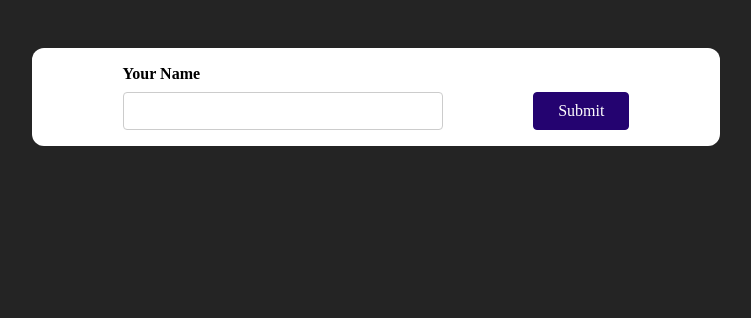
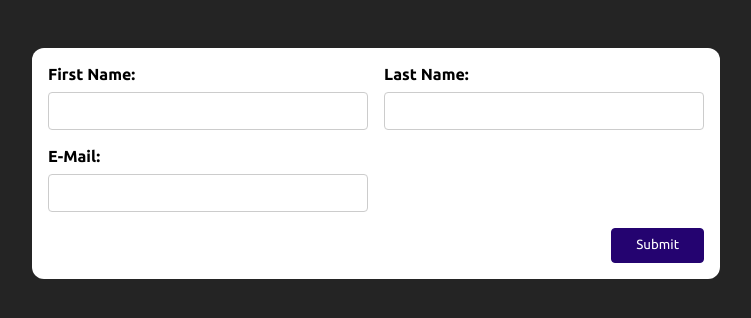
Before and after one commit to A1exEra/REACT, a React (Vite) app: page / in a window 1280 px wide. Shown: the top 318 px of the page, without its empty margins (264-1015 px from the left). Built offline with nearby package versions, Linux system fonts and the light colour scheme.

Commit message:
add custom hook

```diff
--- a/src/App.tsx
+++ b/src/App.tsx
@@ -1,14 +1,16 @@
 import { ThemeProvider } from 'styled-components';
 import GlobalStyle from './assets/styles/globalStyles';
 import theme from './assets/styles/theme';
-import SimpleInput from './components/SimpleInput';
+// import SimpleInput from './components/SimpleInput';
 import styled from 'styled-components';
+import BasicForm from './components/BasicForm';
 function App() {
   return (
     <Styled>
       <ThemeProvider theme={theme}>
         <GlobalStyle />
-        <SimpleInput />
+        {/* <SimpleInput /> */}
+        <BasicForm />
       </ThemeProvider>
     </Styled>
   );
--- a/src/components/BasicForm.tsx
+++ b/src/components/BasicForm.tsx
@@ -5,16 +5,22 @@ function BasicForm() {
     <Styled>
       <div className="control-group">
         <div className="form-control">
-          <label htmlFor="name">First Name</label>
+          <label htmlFor="name">
+            <p>First Name:</p>
+          </label>
           <input type="text" id="name" />
         </div>
         <div className="form-control">
-          <label htmlFor="name">Last Name</label>
+          <label htmlFor="name">
+            <p>Last Name: </p>
+          </label>
           <input type="text" id="name" />
         </div>
       </div>
       <div className="form-control">
-        <label htmlFor="name">E-Mail Address</label>
+        <label htmlFor="name">
+          <p>E-Mail:</p>
+        </label>
         <input type="text" id="name" />
       </div>
       <div className="form-actions">
@@ -25,22 +31,28 @@ function BasicForm() {
 }
 
 const Styled = styled.form`
+  .control-group {
+    display: flex;
+    column-gap: 1rem;
+    flex-wrap: wrap;
+    .form-control {
+      min-width: 15rem;
+      flex: 1;
+    }
+  }
+
   .form-control {
     margin-bottom: 1rem;
-  }
-
-  .form-control input,
-  .form-control label {
+    input,
+    label {
       display: block;
     }
-
-  .form-control label {
+    label {
       font-weight: bold;
       margin-bottom: 0.5rem;
     }
-
-  .form-control input,
-  .form-control select {
+    input,
+    select {
       font: inherit;
       padding: 0.5rem;
       border-radius: 4px;
@@ -48,46 +60,45 @@ const Styled = styled.form`
       width: 20rem;
       max-width: 100%;
     }
-
-  .form-control input:focus {
+    input:focus {
       outline: none;
       border-color: #240370;
       background-color: #e0d4fd;
     }
-
-  .control-group {
-    display: flex;
-    column-gap: 1rem;
-    flex-wrap: wrap;
-
-    .form-control {
-      min-width: 15rem;
-      flex: 1;
   }
-  }
-
   button {
-    font: inherit;
+    font-family: 'Ubuntu';
     background-color: #240370;
     color: white;
     border: 1px solid #240370;
     padding: 0.5rem 1.5rem;
     border-radius: 4px;
     cursor: pointer;
-
     &:hover,
     &:active {
       background-color: #33059e;
       border-color: #33059e;
     }
   }
-
   .form-actions {
     text-align: right;
-
     button {
       margin-left: 1rem;
     }
   }
+  .invalid {
+    input {
+      border: 1px solid #b40e0e;
+      background-color: #fddddd;
+      &:focus {
+        border-color: #ff8800;
+        background-color: #fbe8d2;
+      }
+    }
+  }
+  .error-text {
+    color: #b40e0e;
+    margin-bottom: 1rem;
+  }
 `;
 export default BasicForm;
--- a/src/components/SimpleInput.tsx
+++ b/src/components/SimpleInput.tsx
@@ -1,14 +1,73 @@
 import styled from 'styled-components';
+import useInput from './hooks/useInput';
 
+const emailPattern = /^[a-zA-Z0-9._-]+@[a-zA-Z0-9.-]+\.[a-zA-Z]{2,4}$/;
 function SimpleInput() {
+  //NAME INPUT CUSTOM HOOK
+  const {
+    value: enteredName,
+    valueIsValid: enteredNameIsValid,
+    hasError: nameInputHasError,
+    valueChangeHandler: nameInputChangeHandler,
+    inputBlurHandler: nameInputBlurHandler,
+    reset: resetNameInput,
+  } = useInput((value: string) => value.trim() !== '');
+  //EMAIL INPUT CUSTOM HOOK
+  const {
+    value: enteredEmail,
+    valueIsValid: enteredEmailIsValid,
+    hasError: emailInputHasError,
+    valueChangeHandler: emailInputChangeHandler,
+    inputBlurHandler: emailInputBlurHandler,
+    reset: resetEmailInput,
+  } = useInput((value: string) => emailPattern.test(value));
+  let isFormValid = false;
+  if (enteredNameIsValid && enteredEmailIsValid) {
+    isFormValid = true;
+  }
+  const formSubmissionHandler = (event: React.FormEvent<HTMLFormElement>) => {
+    event.preventDefault();
+    if (!enteredNameIsValid || !enteredEmailIsValid) {
+      return;
+    }
+    // nameInputRef.current!.value = ''; //DO NOT DO IT THIS WAY!!! DO NOT MDIRTECTLY MANIPULATE THE DOM, LEAVE IT TO REACT
+    resetNameInput();
+    resetEmailInput();
+  };
   return (
-    <Styled>
-      <div className="form-control">
-        <label htmlFor="name">Your Name</label>
-        <input type="text" id="name" />
+    <Styled onSubmit={formSubmissionHandler}>
+      <div className={`form-control ${nameInputHasError ? 'invalid' : ''}`}>
+        <label htmlFor="name">
+          <p>Your name: {enteredName}</p>
+        </label>
+        <input
+          type="text"
+          id="name"
+          onChange={nameInputChangeHandler}
+          onBlur={nameInputBlurHandler}
+          value={enteredName}
+        />
+        {nameInputHasError && <p className="error-text">Name is not valid!</p>}
+      </div>
+      <div className={`form-control ${emailInputHasError ? 'invalid' : ''}`}>
+        <label htmlFor="email">
+          <p>Your email: {enteredEmail}</p>
+        </label>
+        <input
+          type="email"
+          id="email"
+          onChange={emailInputChangeHandler}
+          onBlur={emailInputBlurHandler}
+          value={enteredEmail}
+        />
+        {emailInputHasError && (
+          <p className="error-text">Email is not valid!</p>
+        )}
       </div>
       <div className="form-actions">
-        <button>Submit</button>
+        <button disabled={!isFormValid}>
+          <p>Submit</p>
+        </button>
       </div>
     </Styled>
   );
@@ -16,57 +75,47 @@ function SimpleInput() {
 
 const Styled = styled.form`
   display: flex;
-  align-items: end;
-  justify-content: space-evenly;
-  form-control {
+  flex-direction: column;
+  align-items: start;
+  gap: 16;
+  flex-wrap: wrap;
+  .form-control {
     margin-bottom: 1rem;
-  }
-
-  .form-control input,
-  .form-control label {
+    input,
+    label {
       display: block;
     }
-
-  .form-control label {
+    label {
       font-weight: bold;
       margin-bottom: 0.5rem;
     }
-
-  .form-control input,
-  .form-control select {
-    font: inherit;
+    input,
+    select {
+      font-family: 'Oswald';
       padding: 0.5rem;
       border-radius: 4px;
       border: 1px solid #ccc;
       width: 20rem;
       max-width: 100%;
     }
-
-  .form-control input:focus {
+    input:focus {
       outline: none;
       border-color: #240370;
       background-color: #e0d4fd;
     }
-  form-actions {
+  }
+  .form-actions {
     text-align: right;
   }
-
-  .form-actions button {
-    margin-left: 1rem;
-  }
-
-  .invalid input {
+  .invalid {
+    input {
       border: 1px solid #b40e0e;
       background-color: #fddddd;
-  }
-
-  .invalid input:focus {
+      &:focus {
         border-color: #ff8800;
         background-color: #fbe8d2;
       }
-
-  .error-text {
-    color: #b40e0e;
+    }
   }
   button {
     font: inherit;
@@ -82,6 +131,14 @@ const Styled = styled.form`
       background-color: #33059e;
       border-color: #33059e;
     }
+    &:disabled {
+      background-color: #4a4160;
+      border-color: #33059e;
+    }
+  }
+  .error-text {
+    color: #b40e0e;
+    margin-bottom: 1rem;
   }
 `;
 export default SimpleInput;
--- /dev/null
+++ b/src/components/hooks/useInput.tsx
@@ -0,0 +1,28 @@
+import { useState } from 'react';
+
+const useInput = (validateValue: (value: string) => boolean) => {
+  const [enteredValue, setEnteredValue] = useState<string>('');
+  const [isTouched, setIsTouched] = useState<boolean>(false);
+  const valueIsValid = validateValue(enteredValue);
+  const hasError = !valueIsValid && isTouched;
+  const valueChangeHandler = (event: React.ChangeEvent<HTMLInputElement>) => {
+    setEnteredValue(event.target.value);
+  };
+  const inputBlurHandler = () => {
+    setIsTouched(true);
+  };
+  const reset = () => {
+    setEnteredValue('');
+    setIsTouched(false);
+  };
+  return {
+    value: enteredValue,
+    valueIsValid,
+    hasError,
+    valueChangeHandler,
+    inputBlurHandler,
+    reset,
+  };
+};
+
+export default useInput;
```
Lines whose indentation alone changed are shown as unchanged.
